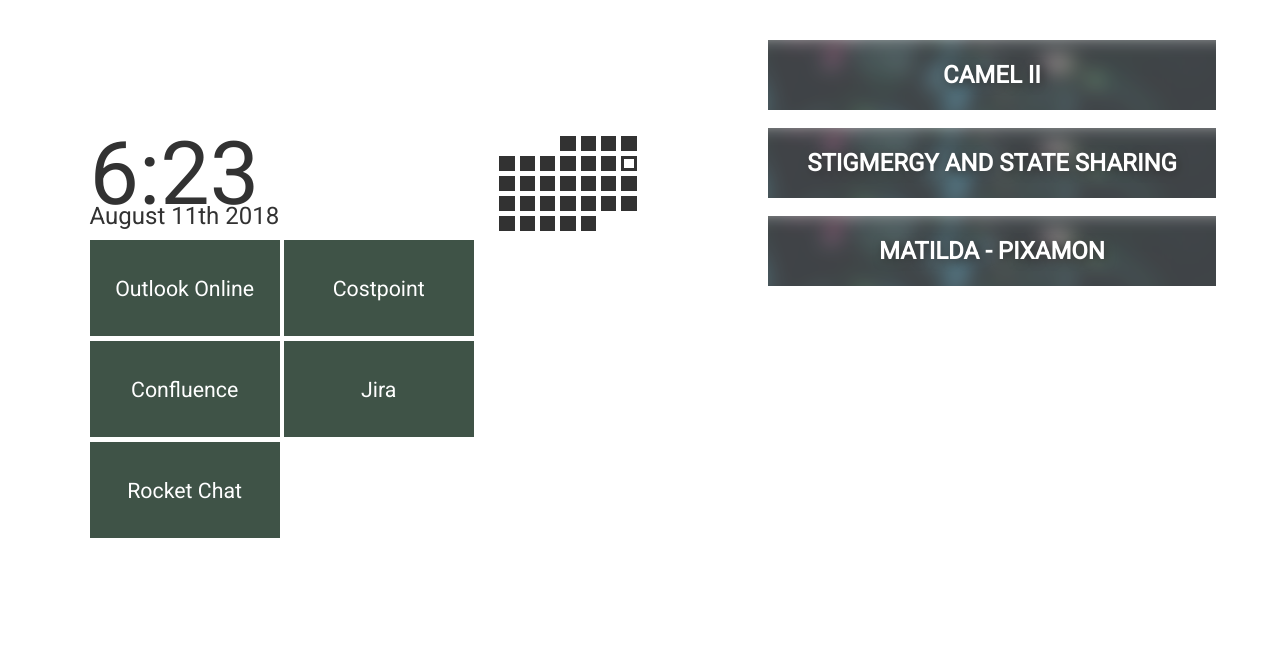
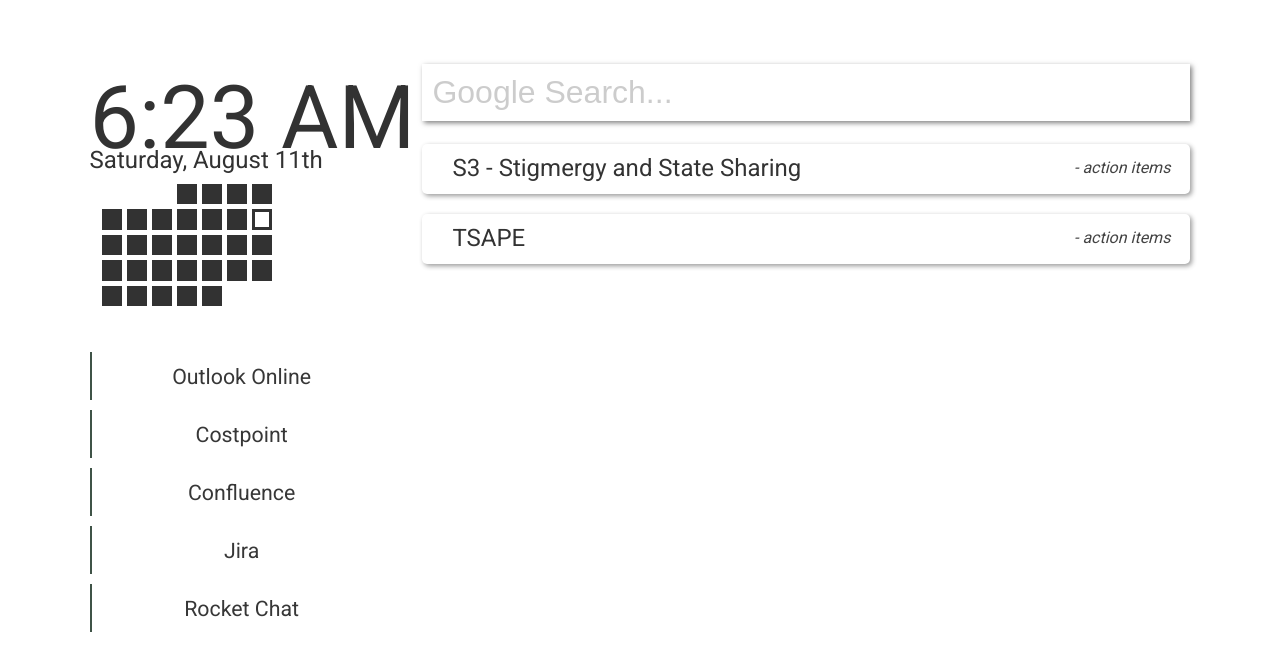
Before and after one commit to PoopLord1/PoopLord1.github.io, a browser extension: page work_startpage/index.html in a window 1280 px wide. Drawn offline with Linux system fonts and the light colour scheme.

Commit message:
Major redesign of work_startpage. More of a flat design. TODO - finish and add colors.

```diff
--- a/work_startpage/calendar.css
+++ b/work_startpage/calendar.css
@@ -1,10 +1,10 @@
 div#calendar {
 	/*background-color: rgba(255,0,0,0.1);*/
 	position: fixed;
-	top: 17%;
-	left: 39%;
-	width: 10%;
-	height: 11%;
+	top: 23%;
+	left: 8%;
+	width: 13%;
+	height: 15%;
 	display: grid;
 
 	grid-template-columns: repeat(7, 12%);
--- a/work_startpage/index.html
+++ b/work_startpage/index.html
@@ -42,120 +42,23 @@
 			<a href="https://chat.i-a-i.com/channel/general">
 				<p>Rocket Chat</p>
 			</a>
-		<!-- Links can go here -->
+
+		<input type="text" id="search" placeholder="Google Search..." />
+
 		<!-- Todos, Deadlines, Notes -->
 	</div>
 
-	<div id="projects-bar">
+	<div id="projects">
 		<div class="project">
-			<img src="imgs/roses.jpg" />
 			<div class="heading">
-				<p>CAMEL II</p>
-			</div>
-			<div class="project-content">
-				<div class="deadline-container">
-					<p class="deadline">27 February 2018 - Code Freeze</p>
-				</div>
-				<div class="deadline-container">
-					<p class="deadline">6 March 2018 - CAMEL II Field Test</p>
-				</div>
-				<hr />
-				<div class="todo-container">
-					<div class="single-todo">
-						<div class="checkbox unfinished"></div>
-						<p>Zoom-in and Zoom-out button for CCC Google Maps</p>
-					</div>
-					<div class="single-todo">
-						<div class="checkbox unfinished"></div>
-						<p>Consolidate Information Sent to CCC</p>
-					</div>
-					<div class="single-todo">
-						<div class="checkbox unfinished"></div>
-						<p>Purchase second SIM card</p>
-					</div>
-					<div class="single-todo">
-						<div class="checkbox unfinished"></div>
-						<p>Continue testing Unit 1</p>
-					</div>
-				</div>
-				<hr />
-				<div class="footer">
-					<p>clear finished tasks</p>
-				</div>
+				<p class="title">S3 - Stigmergy and State Sharing</p>
+				<p class="subtitle">- action items</p>
 			</div>
 		</div>
 		<div class="project">
-			<img src="imgs/roses.jpg" />
 			<div class="heading">
-				<p>STIGMERGY AND STATE SHARING</p>
-			</div>
-			<div class="project-content">
-				<div class="deadline-container">
-					<p class="deadline">27 February 2018 - Code Freeze</p>
-				</div>
-				<div class="deadline-container">
-					<p class="deadline">6 March 2018 - CAMEL II Field Test</p>
-				</div>
-				<hr />
-				<div class="todo-container">
-					<div class="single-todo">
-						<div class="checkbox unfinished"></div>
-						<p>Zoom-in and Zoom-out button for CCC Google Maps</p>
-					</div>
-					<div class="single-todo">
-						<div class="checkbox unfinished"></div>
-						<p>Consolidate Information Sent to CCC</p>
-					</div>
-					<div class="single-todo">
-						<div class="checkbox unfinished"></div>
-						<p>Purchase second SIM card</p>
-					</div>
-					<div class="single-todo">
-						<div class="checkbox unfinished"></div>
-						<p>Continue testing Unit 1</p>
-					</div>
-				</div>
-				<hr />
-				<div class="footer">
-					<p>clear finished tasks</p>
-				</div>
-			</div>
-		</div>
-		<div class="project">
-			<img src="imgs/roses.jpg" />
-			<div class="heading">
-				<p>MATILDA - PIXAMON</p>
-			</div>
-			<div class="project-content">
-				<div class="deadline-container">
-					<p class="deadline">27 February 2018 - Code Freeze</p>
-				</div>
-				<div class="deadline-container">
-					<p class="deadline">6 March 2018 - CAMEL II Field Test</p>
-				</div>
-				<hr />
-				<div class="todo-container">
-					<div class="single-todo">
-						<div class="checkbox unfinished"></div>
-						<p>Zoom-in and Zoom-out button for CCC Google Maps</p>
-					</div>
-					<div class="single-todo">
-						<div class="checkbox unfinished"></div>
-						<p>Consolidate Information Sent to CCC</p>
-					</div>
-					<div class="single-todo">
-						<div class="checkbox unfinished"></div>
-						<p>Purchase second SIM card</p>
-					</div>
-					<div class="single-todo">
-						<div class="checkbox unfinished"></div>
-						<p>Continue testing Unit 1</p>
-					</div>
-				</div>
-				<hr />
-				<div class="footer">
-					<p>clear finished tasks</p>
-				</div>
+				<p class="title">TSAPE</p>
+				<p class="subtitle">- action items</p>
 			</div>
 		</div>
 	</div>
--- a/work_startpage/index.js
+++ b/work_startpage/index.js
@@ -111,13 +111,20 @@
 
 // Periodically update the time and date elements
 var num_to_month = {0: "January", 1: "February", 2: "March", 3: "April", 4: "May", 5: "June", 6: "July", 7: "August", 8: "September", 9: "October", 10: "November", 11: "December"};
+var num_to_weekday = {0: "Sunday", 1: "Monday", 2: "Tuesday", 3: "Wednesday", 4: "Thursday", 5: "Friday", 6: "Saturday"};
 function update_date_and_time() {
 	var date_obj = new Date();
-	var hours_num = date_obj.getHours() % 12;
+	var hours_num = date_obj.getHours();
+	var ampm = "AM";
+
 	if (hours_num == 0) {
 		hours_num = 12;
 	}
 	var minutes_num = date_obj.getMinutes();
+	if (hours_num >= 12) {
+		ampm = "PM";
+	}
+	hours_num = hours_num % 12;
 
 	var hours_string = hours_num.toString();
 	var minutes_string = minutes_num.toString();
@@ -125,12 +132,14 @@
 		minutes_string = "0" + minutes_string;
 	}
 
-	time_string = hours_string + ":" + minutes_string;
+	time_string = hours_string + ":" + minutes_string + " " + ampm;
 	$("#time").html(time_string);
 
 	var month_string = num_to_month[date_obj.getMonth()];
 	var year_string = date_obj.getFullYear();
 	var date_num = date_obj.getDate();
+	var weekday_num = date_obj.getDay();
+	var weekday = num_to_weekday[weekday_num];
 
 	var date_ending = "";
 	if (date_num == 1 || date_num == 21 || date_num == 31) {
@@ -144,7 +153,7 @@
 	}
 	var date_string = date_num + date_ending;
 
-	$("#date").html(month_string + " " + date_string + " " + year_string);
+	$("#date").html(weekday + ", " + month_string + " " + date_string);
 }
 
 remove_active_project();
--- a/work_startpage/project.css
+++ b/work_startpage/project.css
@@ -1,13 +1,16 @@
 div.project {
-	padding-top: 70px;
 	transition: top 0.25s, box-shadow 0.25s;
 	position: relative;
 	top: 0;
 	/*height: 0px;*/
 	overflow-y: hidden;
 	overflow-x: hidden;
-	margin-bottom: 4%;
+	margin-bottom: 20px;
 	opacity: 0.8;
+	height: 50px;
+	/*background-color: rgba(255,0,0,0.1);*/
+	border-radius: 5px;
+	box-shadow: 2px 2px 5px rgba(0,0,0,0.5);
 }
 div.project p {
 	color: white;
@@ -28,7 +31,6 @@
 
 div.heading {
 	width: 100%;
-	height: 70px;
 	/*background: rgb(204,0,0);*/
 	/*background: white;*/
 	position: absolute;
@@ -36,18 +38,22 @@
 	left: 0;
 	overflow-y: inherit;
 	overflow-x: hidden;
+	padding: 10px;
+	padding-left: 30px;
 }
 
-div.heading p {
-	font-size: 24px;
-	text-align: center;
-	margin: 0;
+div.heading p.title {
+	text-align: left;
+	padding: 0;
+	color: black;
+	font-size: 18pt;
+}
+div.heading p.subtitle {
 	position: absolute;
-	width: 100%;
-	top: 50%;
-	transform: translate(0, -50%);
-	font-weight: bold;
-	text-shadow: 2px 2px 10px black;
+	right: 60px;
+	top: 12px;
+	color: rgb(20,20,20);
+	font-style: italic;
 }
 
 div.project-content {
--- a/work_startpage/style.css
+++ b/work_startpage/style.css
@@ -11,39 +11,18 @@
 	color: rgb(50,50,50);
 }
 
-div#projects-bar {
-	width: 35%;
-	position: fixed;
-	right: 5%;
-	top: 5%;
-}
-
-div#bg, div#bg img {
-	height: 100%;
-	width: 100%;
-	position: fixed;
-	top: 0;
-	left: 0;
-	/*background: transparent;*/
-	filter: brightness(75%);
-}
-div#bg img {
-	height: auto;
-}
-
 /* Date and Time Style */
-
 p#date, p#time {
 	position: fixed;
 	left: 7%;
 }
 
 p#date {
-	top: 25%;
+	top: 18%;
 	font-size: 18pt;
 }
 p#time {
-	top: 15%;
+	top: 8%;
 	font-size: 66pt;
 }
 
@@ -52,8 +31,8 @@
 div#links {
 	position: fixed;
 	left: 7%;
-	top: 30%;
-	width: 45%;
+	top: 44%;
+	width: 300px;
 	height: 60%;
 	/*background-color: rgba(255,0,0,0.1);*/
 }
@@ -61,18 +40,20 @@
 	position: relative;
 	top: 0;
 	transition: top 0.25s, box-shadow 0.25s;
-	width: 33%;
+	width: 100%;
 	display: inline-block;
-	height: 20%;
-	background-color: rgb(15,40,26);
+	height: 10%;
+	margin-bottom: 10px;
+	border-left: 2px solid rgb(15,40,26);
+	/*background-color: rgb(15,40,26);*/
 	opacity: 0.8;
-	margin-bottom: 5px;
+	/*margin-bottom: 5px;*/
 	text-decoration: none;
 }
 div#links a:hover {
 	/*background-color: rgba(100,100,100,0.4);*/
+	box-shadow: 2px 2px 10px rgb(0,0,0,0.5);
 	opacity: 1.0;
-	box-shadow: 2px 2px 10px black;
 	top: -5px;
 }
 div#links p {
@@ -80,7 +61,38 @@
 	position: relative;
 	top: 50%;
 	transform: translate(0, -50%);
-	color: rgb(255,255,255);
+	/*color: rgb(255,255,255);*/
+	color: rgb(5,5,5);
 	/*font-weight: bold;*/
 	font-size: 16pt;
 }
+
+/* Google Search */
+input#search {
+	position: fixed;
+	top: 8%;
+	left: 33%;
+	/*background-color: rgba(255,0,0,0.1);*/
+	border: none;
+	box-shadow: 2px 2px 5px rgba(0,0,0,0.5);
+	width: 60%;
+	font-size: 24pt;
+	padding: 10px;
+}
+input#search::placeholder {
+	color: rgba(0,0,0,0.2);
+}
+input#search:focus {
+	box-shadow: 5px 5px 12px rgba(0,0,0,0.5);
+	outline: none;
+}
+
+/* Projects Container */
+div#projects {
+	/*background-color: rgba(255,0,0,0.1);*/
+	height: 81%;
+	width: 60%;
+	position: fixed;
+	right: 7%;
+	top: 18%;
+}
```
